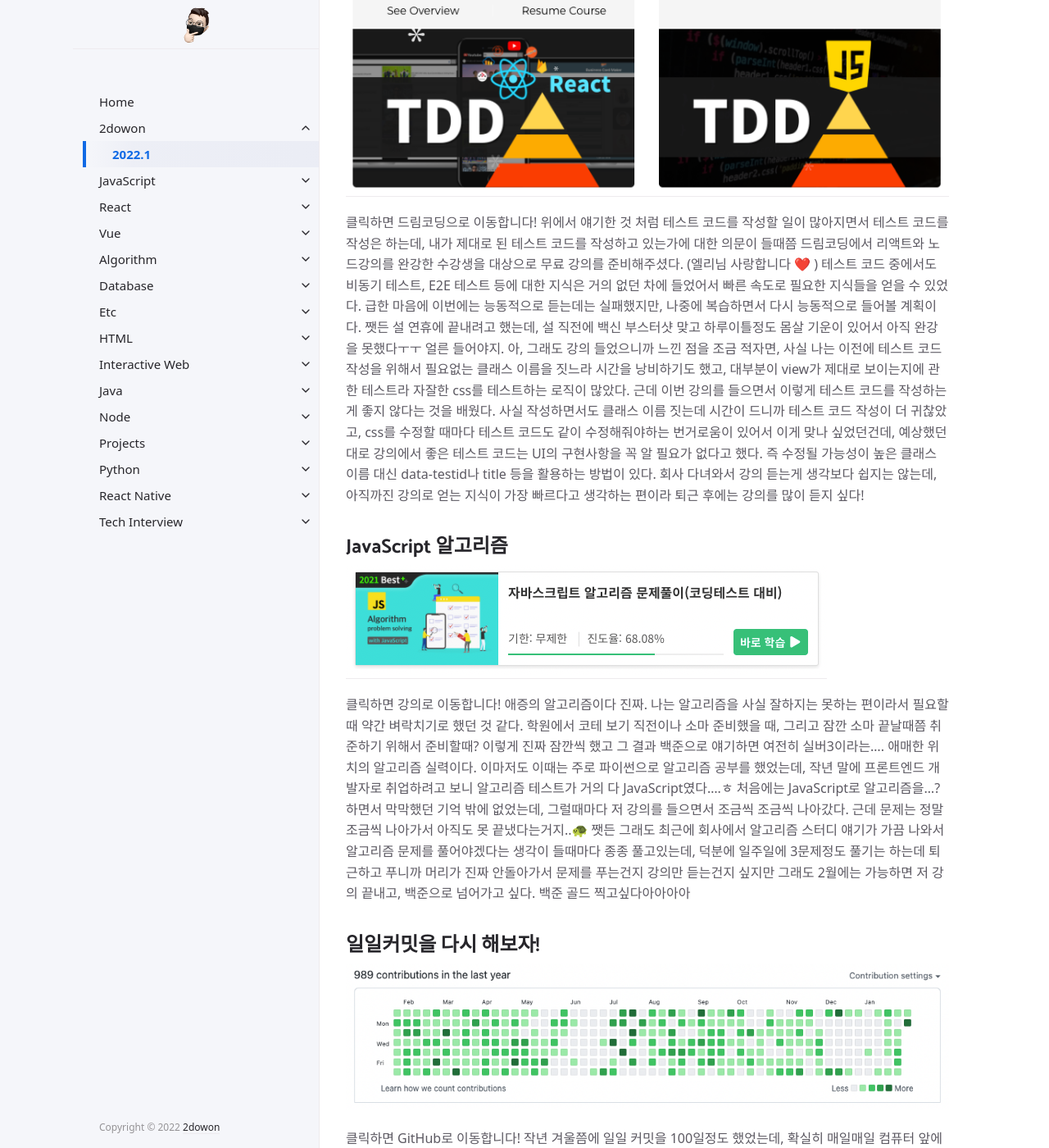
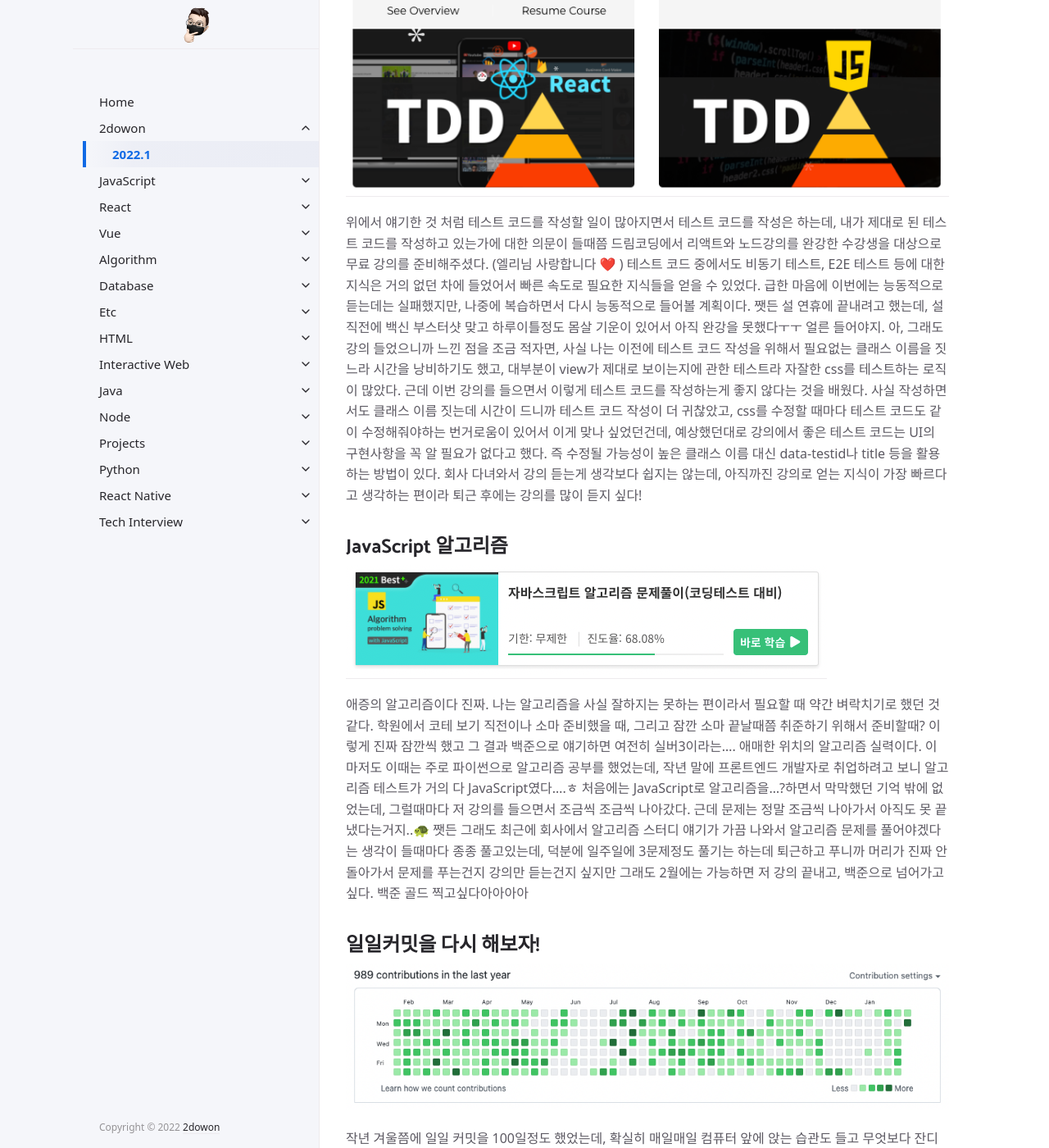
Before and after one commit to 2dowon/2dowon.github.io, a Jekyll site: the page built from docs/2dowon/202201.md, in a window 1280 px wide and 1400 px high, scrolled down 1184 px. Shown: the whole window at 82% size. Built offline with Jekyll 4.4.1, drawn with Linux system fonts in a browser that asks for light colours; some web fonts are replaced; some of the changed text lies outside the part shown.

Commit message:
update 2dowon log

```diff
--- a/docs/2dowon/202201.md
+++ b/docs/2dowon/202201.md
@@ -23,7 +23,6 @@ parent: 2dowon
 
 [![img1](/assets/images/2dowon/202201-0.png)](https://academy.dream-coding.com/courses/js-tdd)
 
-클릭하면 드림코딩으로 이동합니다!
 위에서 얘기한 것 처럼 테스트 코드를 작성할 일이 많아지면서 테스트 코드를 작성은 하는데, 내가 제대로 된 테스트 코드를 작성하고 있는가에 대한 의문이 들때쯤 드림코딩에서 리액트와 노드강의를 완강한 수강생을 대상으로 무료 강의를 준비해주셨다. (엘리님 사랑합니다 ❤️ )
 테스트 코드 중에서도 비동기 테스트, E2E 테스트 등에 대한 지식은 거의 없던 차에 들었어서 빠른 속도로 필요한 지식들을 얻을 수 있었다. 급한 마음에 이번에는 능동적으로 듣는데는 실패했지만, 나중에 복습하면서 다시 능동적으로 들어볼 계획이다. 쨋든 설 연휴에 끝내려고 했는데, 설 직전에 백신 부스터샷 맞고 하루이틀정도 몸살 기운이 있어서 아직 완강을 못했다ㅜㅜ 얼른 들어야지.
 아, 그래도 강의 들었으니까 느낀 점을 조금 적자면, 사실 나는 이전에 테스트 코드 작성을 위해서 필요없는 클래스 이름을 짓느라 시간을 낭비하기도 했고, 대부분이 view가 제대로 보이는지에 관한 테스트라 자잘한 css를 테스트하는 로직이 많았다. 근데 이번 강의를 들으면서 이렇게 테스트 코드를 작성하는게 좋지 않다는 것을 배웠다. 사실 작성하면서도 클래스 이름 짓는데 시간이 드니까 테스트 코드 작성이 더 귀찮았고, css를 수정할 때마다 테스트 코드도 같이 수정해줘야하는 번거로움이 있어서 이게 맞나 싶었던건데, 예상했던대로 강의에서 좋은 테스트 코드는 UI의 구현사항을 꼭 알 필요가 없다고 했다. 즉 수정될 가능성이 높은 클래스 이름 대신 data-testid나 title 등을 활용하는 방법이 있다.
@@ -33,14 +32,12 @@ parent: 2dowon
 
 [![img1](/assets/images/2dowon/202201-1.png)](https://www.inflearn.com/course/%EC%9E%90%EB%B0%94%EC%8A%A4%ED%81%AC%EB%A6%BD%ED%8A%B8-%EC%95%8C%EA%B3%A0%EB%A6%AC%EC%A6%98-%EB%AC%B8%EC%A0%9C%ED%92%80%EC%9D%B4/dashboard)
 
-클릭하면 강의로 이동합니다!
 애증의 알고리즘이다 진짜. 나는 알고리즘을 사실 잘하지는 못하는 편이라서 필요할 때 약간 벼락치기로 했던 것 같다. 학원에서 코테 보기 직전이나 소마 준비했을 때, 그리고 잠깐 소마 끝날때쯤 취준하기 위해서 준비할때? 이렇게 진짜 잠깐씩 했고 그 결과 백준으로 얘기하면 여전히 실버3이라는.... 애매한 위치의 알고리즘 실력이다. 이마저도 이때는 주로 파이썬으로 알고리즘 공부를 했었는데, 작년 말에 프론트엔드 개발자로 취업하려고 보니 알고리즘 테스트가 거의 다 JavaScript였다....ㅎ 처음에는 JavaScript로 알고리즘을...?하면서 막막했던 기억 밖에 없었는데, 그럴때마다 저 강의를 들으면서 조금씩 조금씩 나아갔다. 근데 문제는 정말 조금씩 나아가서 아직도 못 끝냈다는거지..🐢 쨋든 그래도 최근에 회사에서 알고리즘 스터디 얘기가 가끔 나와서 알고리즘 문제를 풀어야겠다는 생각이 들때마다 종종 풀고있는데, 덕분에 일주일에 3문제정도 풀기는 하는데 퇴근하고 푸니까 머리가 진짜 안돌아가서 문제를 푸는건지 강의만 듣는건지 싶지만 그래도 2월에는 가능하면 저 강의 끝내고, 백준으로 넘어가고 싶다. 백준 골드 찍고싶다아아아아
 
 ## 일일커밋을 다시 해보자!
 
 ![img1](/assets/images/2dowon/202201-2.png)
 
-클릭하면 GitHub로 이동합니다!
 작년 겨울쯤에 일일 커밋을 100일정도 했었는데, 확실히 매일매일 컴퓨터 앞에 앉는 습관도 들고 무엇보다 잔디밭이 푸릇해지는 기분이 아주 좋았다. 그러다가 소마 합격하고 기획 준비하는 한달동안은 멘토링과 기획 위주로 한 덕분에 잔디가 텅 비었고, 취업한 직후에도 한달정도는 퇴근 후에도 피곤해서 커밋을 하지 못했다. 그래서 이렇게 가다가는 일일 커밋을 했던 기간이 지나가버리면 잔디밭이 너무 휑해질꺼 같은 마음에 다시 일일 커밋을 해보자는 마음을 먹었고, 아직까지는 꽤 지키면서 하고 있는 중이다!
 
 > 회사 GItLab
```
Also changed, not shown: docs/2dowon/index.md (+2 -0 lines).
